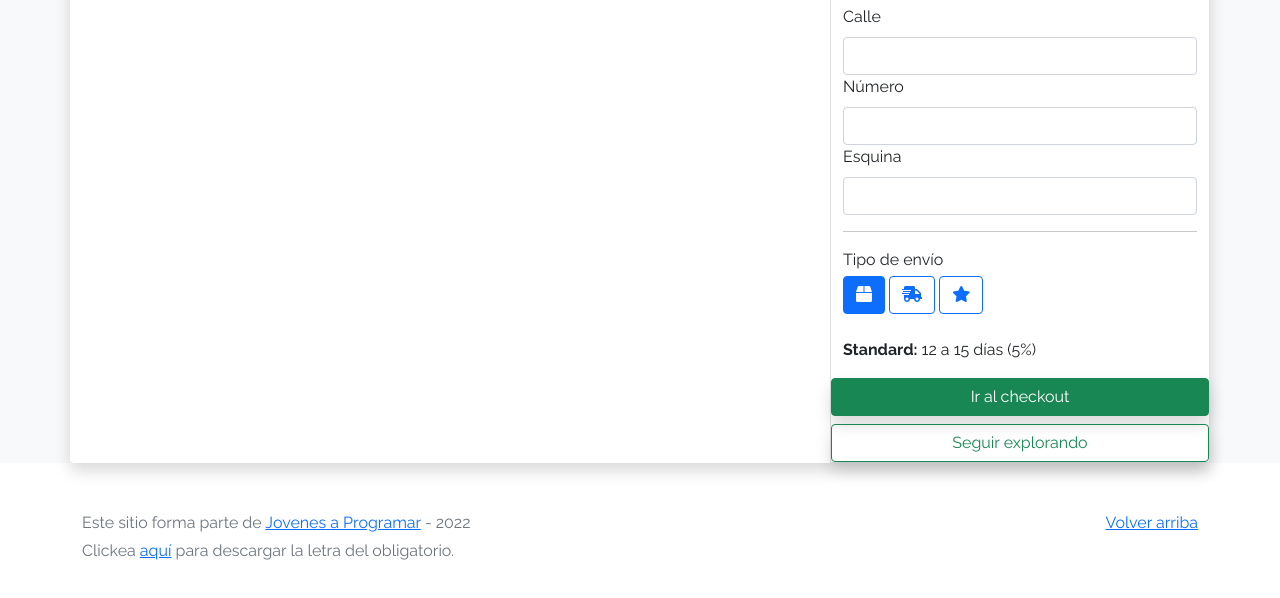
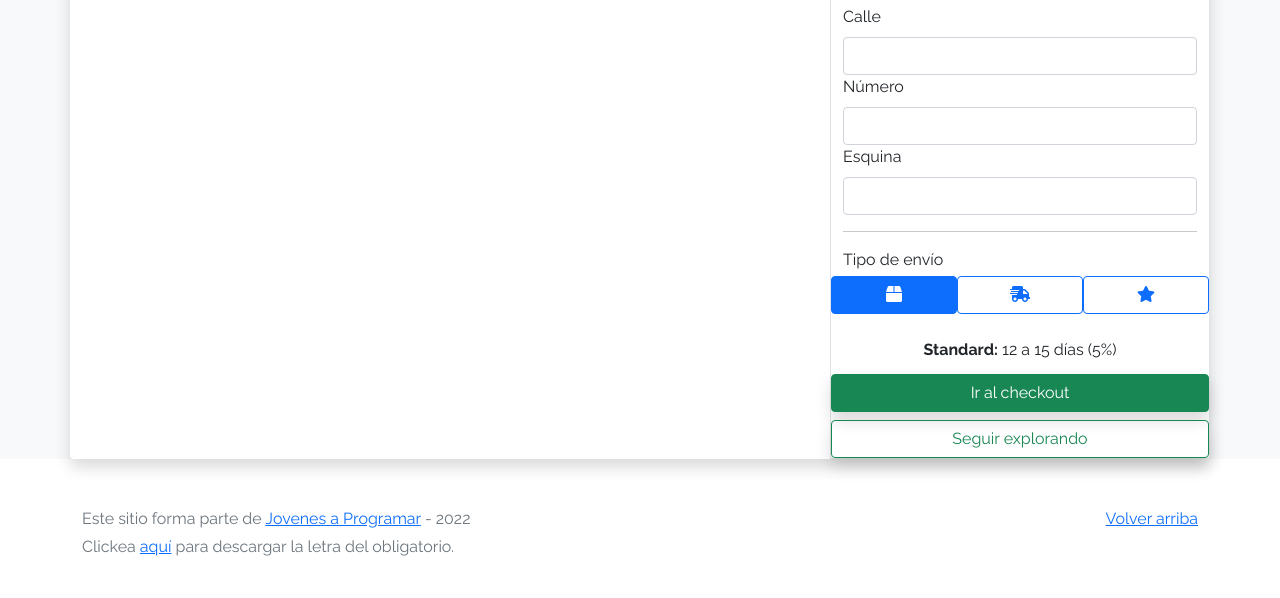
Before and after one commit to xqft/jap-ecommerce, a plain HTML site: page cart.html in a window 1280 px wide. Shown: the part 204-802 px from the top of the page. Drawn offline with Linux system fonts and the light colour scheme; no server answers.

Commit message:
Slight mod in cart markup

```diff
--- a/cart.html
+++ b/cart.html
@@ -31,7 +31,7 @@
           </table>
         </div>
         <div class="col-md-4 d-flex flex-column border border-1">
-          <div class="row mb-2">
+          <div class="row mb-1">
             <h1 name="name" class="productInfo">Envío</h1>
             <form>
               <label class="form-label" for="street">Calle</label>
@@ -46,9 +46,9 @@
               <hr>
 
               <label class="mb-1" for="delivery-type">Tipo de envío</label>
-              <div id="delivery-type">
+              <div id="delivery-type" class="row row-cols-3">
                 <input type="radio" class="form-control btn-check" name="delivery-type" id="dt-standard" autocomplete="off" checked>
-                <label class="btn btn-outline-primary" for="dt-standard"><i class="fas fa-box"></i></label>
+                <label class="btn btn-outline-primary" for="dt-standard"><i class="fas fa-box mx-auto"></i></label>
 
                 <input type="radio" class="form-control btn-check" name="delivery-type" id="dt-express" autocomplete="off">
                 <label class="btn btn-outline-primary" for="dt-express"><i class="fas fa-shipping-fast"></i></label>
@@ -57,7 +57,9 @@
                 <label class="btn btn-outline-primary" for="dt-premium"><i class="fas fa-star"></i></label>
               </div>
               <br>
-              <span id="deliveryTypeInfo"><b>Standard:</b> 12 a 15 días (5%)</span>
+              <div class="d-flex justify-content-center">
+                <span id="deliveryTypeInfo"><b>Standard:</b> 12 a 15 días (5%)</span>
+              </div>
             </form>
           </div>
           <div class="row mt-2">
```
